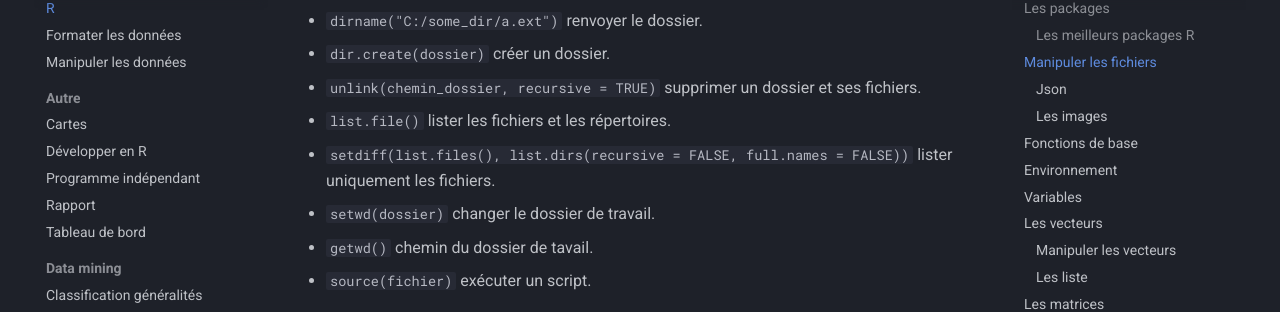
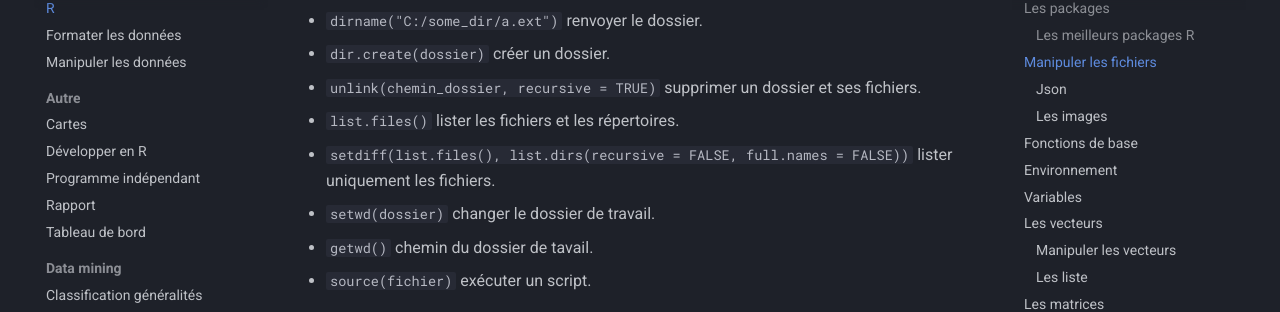
Before and after one commit to gdemare/Informatique, an MkDocs documentation site: the page built from docs/r/r_r.md, in a window 1280 px wide and 900 px high, scrolled down 444 px. Shown: the part 148-460 px from the top of the window. Built offline with MkDocs 1.6.1 and Material for MkDocs 9.7.7, drawn with Linux system fonts in a browser that asks for light colours; comment, search, counter and statistics services are not loaded.

Commit message:
Update r_r.md

```diff
--- a/docs/r/r_r.md
+++ b/docs/r/r_r.md
@@ -14,7 +14,7 @@
 * `dirname("C:/some_dir/a.ext")` renvoyer le dossier.
 * `dir.create(dossier)` créer un dossier.
 * `unlink(chemin_dossier, recursive = TRUE)` supprimer un dossier et ses fichiers.
-* `list.file()` lister les fichiers et les répertoires.
+* `list.files()` lister les fichiers et les répertoires.
 * `setdiff(list.files(), list.dirs(recursive = FALSE, full.names = FALSE))` lister uniquement les fichiers.
 * `setwd(dossier)` changer le dossier de travail.
 * `getwd()` chemin du dossier de tavail.
```
